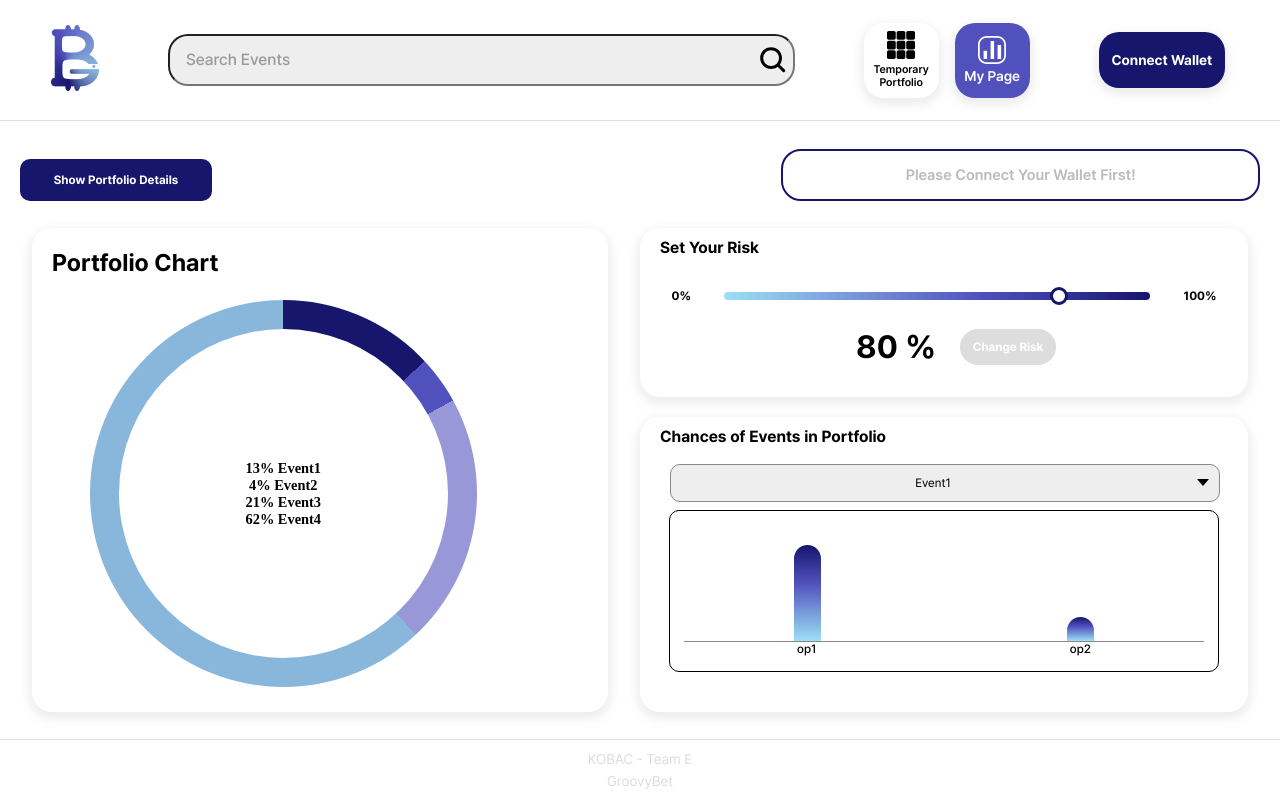
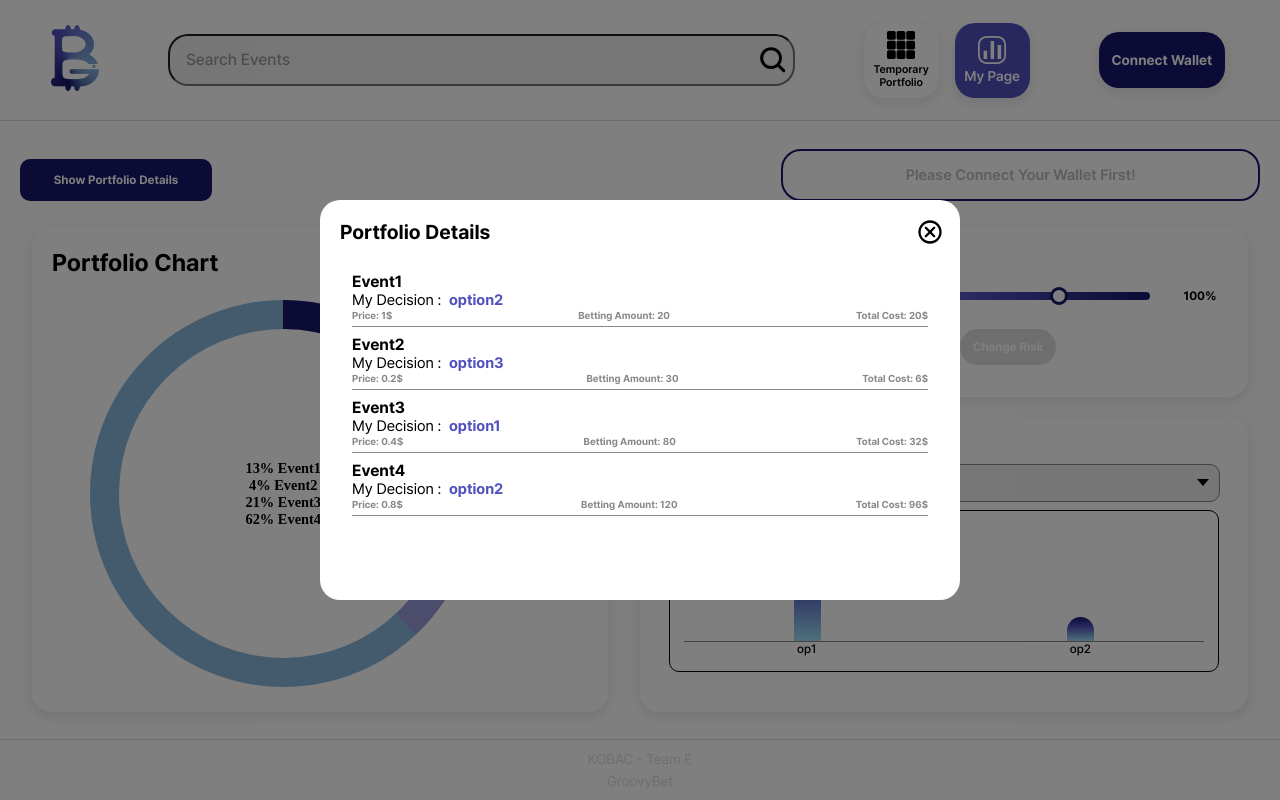
Before and after one commit to sgkrc/Package, a Next.js app in the folder apps/client/: page /mypage in a window 1280 px wide. Both pictures are taken after a click on the button "Show Portfolio Details". Built offline with nearby package versions, Linux system fonts and the light colour scheme.

Commit message:
Feat: Add Mypage Modal

```diff
--- a/apps/client/src/app/mypage/page.tsx
+++ b/apps/client/src/app/mypage/page.tsx
@@ -9,6 +9,7 @@ import {
   TempPortfolioData,
 } from "@/mock/temporaryPortfolio";
 import DoughnutGraph from "@/components/Graphs/DoughnutGraph";
+import DetailModal from "@/components/Modal/DetailModal";
 
 export default function MyPage() {
   const [data, setData] = useState<TempPortfolioData>();
@@ -22,8 +23,20 @@ export default function MyPage() {
     setData(tempPortfolioData);
   }, []);
 
+  if (data === undefined) {
+    return <div>Network Error</div>;
+  }
+
   return (
     <div className={s.pageContainer}>
+      {modalState ? (
+        <DetailModal
+          portfolioDetails={data?.portfolioDetails}
+          disableModal={handleModalState}
+        />
+      ) : (
+        ""
+      )}
       <div className={s.menuSection}>
         <div className={s.titleContainer}>
           <button className={s.detailButton} onClick={handleModalState}>
--- a/apps/client/src/components/Graphs/DoughnutGraph.module.scss
+++ b/apps/client/src/components/Graphs/DoughnutGraph.module.scss
@@ -25,22 +25,16 @@
   align-items: center;
   background: linear-gradient(#16166d, #9898d9, #89b7dc);
 
-  &::after {
-    content: "";
+  .innerText {
     position: absolute;
+    display: flex;
+    flex-direction: column;
+    align-items: center;
+    justify-content: center;
     height: 85%;
     aspect-ratio: 1;
     background-color: #fff;
     border-radius: 50%;
-    z-index: 1;
-  }
-
-  .innerText {
-    position: absolute;
-    z-index: 2;
-    display: flex;
-    flex-direction: column;
-    align-items: center;
     font-size: 0.9rem;
     font-weight: bold;
     color: #000000;
--- /dev/null
+++ b/apps/client/src/components/Modal/DetailModal.module.scss
@@ -0,0 +1,103 @@
+.modalBackGround {
+  position: fixed;
+  top: 0;
+  left: 0;
+  width: 100vw;
+  height: 100vh;
+  background: rgba($color: #000000, $alpha: 0.5);
+  z-index: 100;
+  display: flex;
+  justify-content: center;
+  align-items: center;
+  z-index: 2;
+}
+
+.modal {
+  width: 50%;
+  height: 50%;
+  background: #ffffff;
+  z-index: 101;
+  border-radius: 20px;
+  background: #fff;
+  display: flex;
+  flex-direction: column;
+  align-items: start;
+  justify-content: start;
+  overflow-y: auto;
+  z-index: 4;
+}
+
+.modalHeader {
+  width: 100%;
+  display: flex;
+  flex-direction: row;
+  align-items: center;
+  justify-content: space-between;
+}
+
+.title {
+  margin: 1em 0 1em 1em;
+  color: #000;
+  font-family: "Pretendard";
+  font-size: 20px;
+  font-weight: 700;
+}
+
+.closeButton {
+  margin-right: 1em;
+  &:hover {
+    cursor: pointer;
+  }
+}
+
+.eventItem {
+  width: 90%;
+  margin: 0.5em 5% 0 5%;
+  display: flex;
+  flex-direction: column;
+  border-bottom: 1px solid #888;
+}
+
+.eventTitle {
+  color: #000;
+  font-family: "Pretendard";
+  font-size: 16px;
+  font-weight: 700;
+}
+
+.decisionSection {
+  display: flex;
+  flex-direction: row;
+}
+
+.discription {
+  color: #000;
+  font-family: "Pretendard";
+  font-size: 15px;
+  font-weight: 400;
+  margin: 0;
+}
+
+.decision {
+  color: #5151be;
+  font-family: "Pretendard";
+  font-size: 15px;
+  font-weight: 700;
+  margin: 0 0 0 0.5em;
+}
+
+.detailsSection {
+  display: flex;
+  flex-direction: row;
+  justify-content: space-between;
+  align-items: center;
+}
+
+.detail {
+  color: #888;
+  text-align: center;
+  font-family: "Pretendard";
+  font-size: 10px;
+  font-weight: 700;
+  margin: 0 0 0.5em 0;
+}
--- /dev/null
+++ b/apps/client/src/components/Modal/DetailModal.tsx
@@ -0,0 +1,47 @@
+import { PortfolioDetails } from "@/mock/temporaryPortfolio";
+import s from "./DetailModal.module.scss";
+import Image from "next/image";
+interface DetailModalProps {
+  portfolioDetails: PortfolioDetails;
+  disableModal: () => void;
+}
+
+export default function DetailModal({
+  portfolioDetails,
+  disableModal,
+}: DetailModalProps) {
+  return (
+    <div className={s.modalBackGround} onClick={disableModal}>
+      <div className={s.modal} onClick={(e) => e.stopPropagation()}>
+        <div className={s.modalHeader}>
+          <div className={s.title}>Portfolio Details</div>
+          <Image
+            className={s.closeButton}
+            src={"/closeWindow.svg"}
+            width={28}
+            height={28}
+            alt="close"
+            onClick={disableModal}
+          />
+        </div>
+
+        {portfolioDetails.map((item, idx) => (
+          <div className={s.eventItem} key={idx}>
+            <div className={s.eventTitle}>{item.eventName}</div>
+            <div className={s.decisionSection}>
+              <p className={s.discription}>My Decision :</p>
+              <p className={s.decision}>{item.decision}</p>
+            </div>
+            <div className={s.detailsSection}>
+              <p className={s.detail}>{`Price: ${item.price}$`}</p>
+              <p className={s.detail}>{`Betting Amount: ${item.amount}`}</p>
+              <p className={s.detail}>{`Total Cost: ${
+                item.price * item.amount
+              }$`}</p>
+            </div>
+          </div>
+        ))}
+      </div>
+    </div>
+  );
+}
```
Also changed, not shown: apps/client/public/closeWindow.svg (added).
